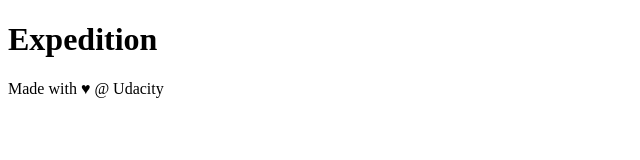
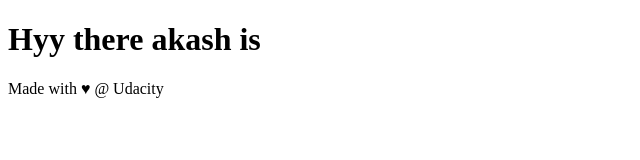
Before and after one commit to akashf/new-git-project, a plain HTML site: page index.html in a window 1280 px wide. Shown: the whole page, without its empty margins (0-640 px from the left). Drawn offline with Linux system fonts and the light colour scheme; files that its build step writes are made by us from their sources; files whose address does not match are found by name.

```diff
--- a/index.html
+++ b/index.html
@@ -10,7 +10,7 @@
 <body>
 
     <header>
-        <h1>Expedition</h1>
+        <h1>Hyy there akash is </h1>
     </header>
 
     <div class="container">
```
